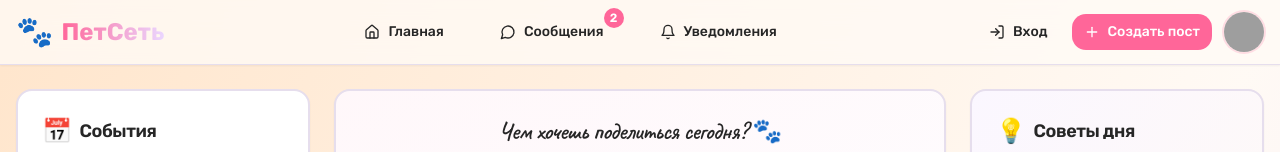
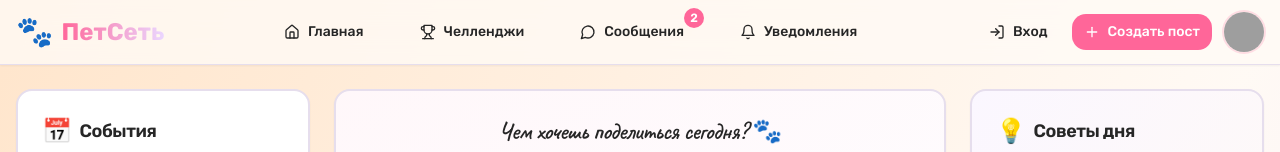
Before and after one commit to pr-poehali-dev/pet-social-network-creation, a React (Vite) app: page / in a window 1280 px wide. Shown: the top 152 px of the page. Built offline with nearby package versions, Linux system fonts and the light colour scheme; grey boxes are pictures that could not be loaded.

Commit message:
Добавлены челленджи в меню

```diff
--- a/src/pages/Index.tsx
+++ b/src/pages/Index.tsx
@@ -183,6 +183,14 @@ const Index = () => {
               <Button variant="ghost" className="gap-2 hover:scale-105 transition-transform">
                 <Icon name="Home" size={20} />
                 <span>Главная</span>
+              </Button>
+              <Button
+                variant="ghost"
+                className="gap-2 hover:scale-105 transition-transform"
+                onClick={() => navigate('/challenges')}
+              >
+                <Icon name="Trophy" size={20} />
+                <span>Челленджи</span>
               </Button>
               <Button
                 variant="ghost"
```
